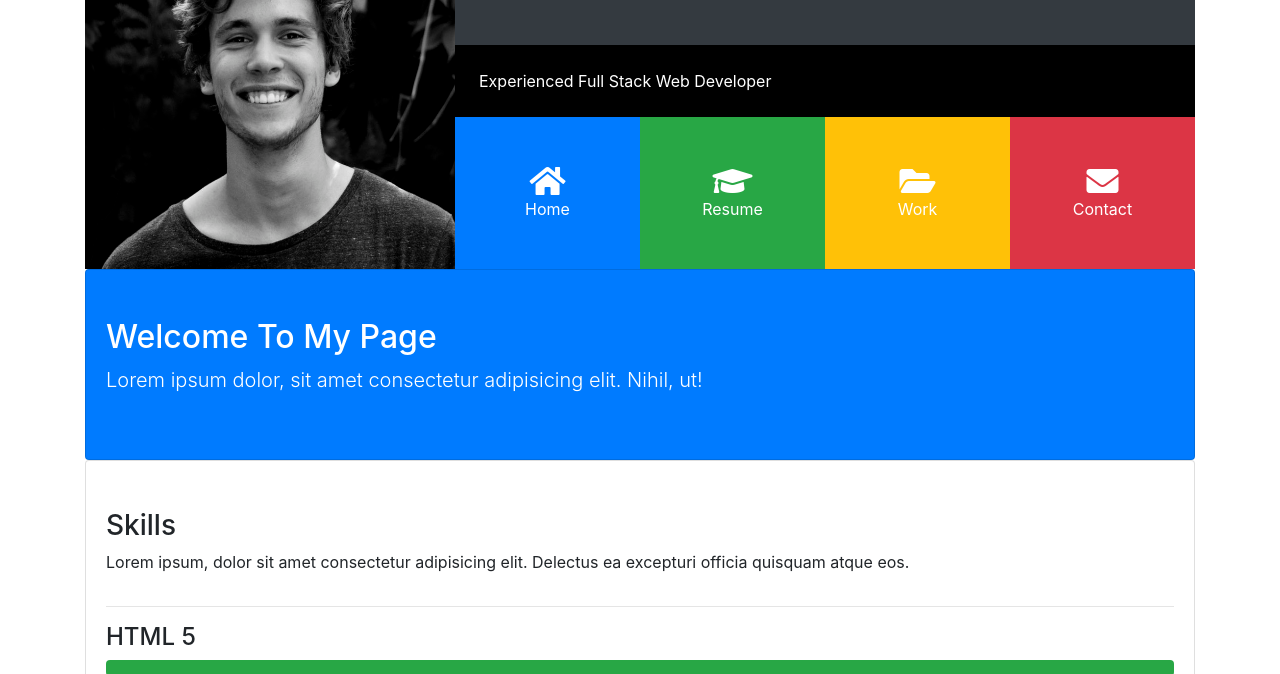
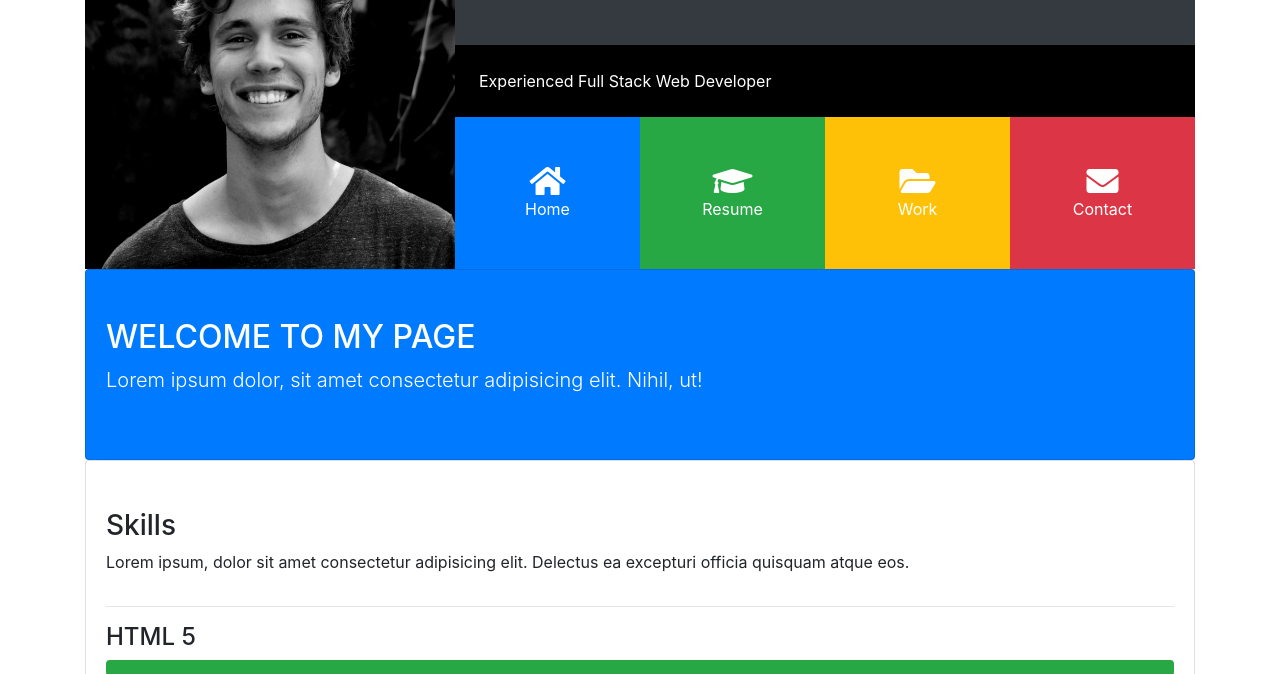
Before and after one commit to khach2010/background-generator, a plain HTML site: page index.html in a window 1280 px wide. Shown: the part 126-800 px from the top of the page. Drawn offline with nearby package versions, Linux system fonts and the light colour scheme; some packages are replaced by stand-ins of ours; files that its build step writes are made by us from their sources; a script that the page names is missing; files whose address does not match are found by name.

Commit message:
capitalize the WELCOME PAGE

```diff
--- a/index.html
+++ b/index.html
@@ -81,7 +81,7 @@
     <!-- HOME -->
     <div id="home" class="collapse show">
       <div class="card card-body bg-primary text-white py-5">
-        <h2>Welcome To My Page</h2>
+        <h2>WELCOME TO MY PAGE</h2>
         <p class="lead">Lorem ipsum dolor, sit amet consectetur adipisicing elit. Nihil, ut!</p>
       </div>
 
```
